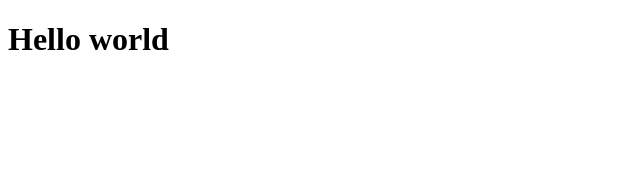
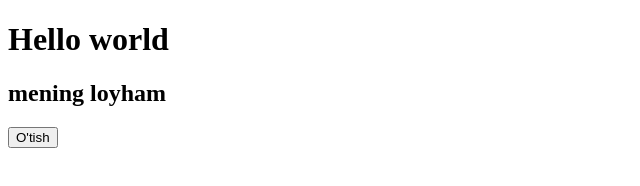
Before and after one commit to behruz1234-IT/Branch, a plain HTML site: page index.html in a window 1280 px wide. Shown: the whole page, without its empty margins (0-640 px from the left). Drawn offline with Linux system fonts and the light colour scheme.

Commit message:
Created nav

```diff
--- a/index.html
+++ b/index.html
@@ -7,5 +7,9 @@
 </head>
 <body>
     <h1>Hello world</h1>
+    <nav>
+        <h1>mening loyham </h1>
+        <button>O'tish</button>
+    </nav>
 </body>
 </html>
```
